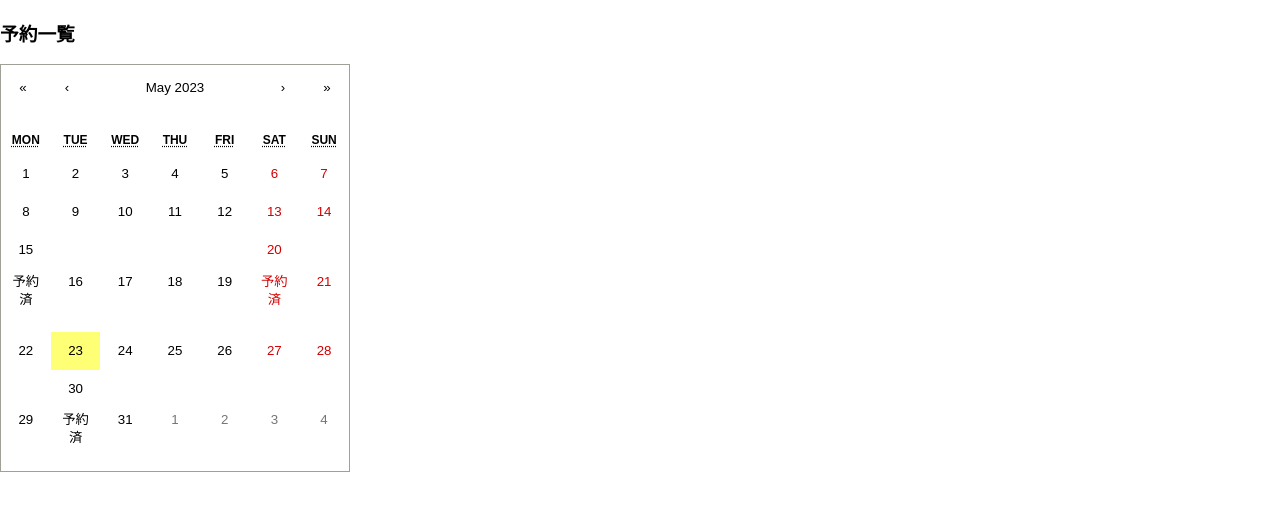
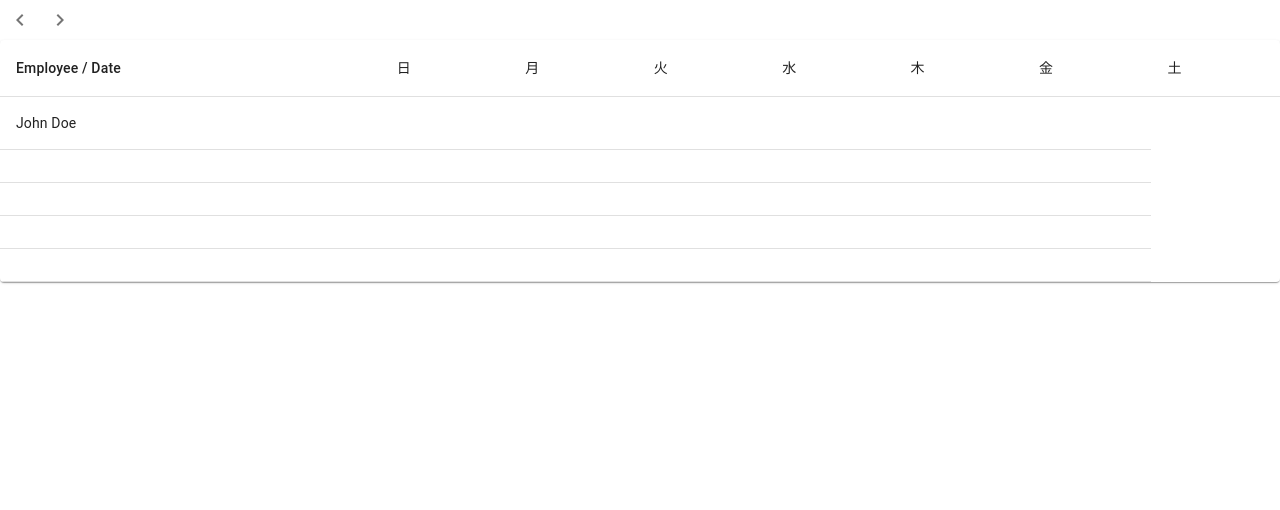
Before and after one commit to Buront2610/reservation_system, a React (Create React App) app: page /test4 in a window 1280 px wide. Shown: the top 510 px of the page. Built offline with nearby package versions, Linux system fonts and the light colour scheme.

Commit message:
[update]テストページの更新

```diff
--- a/src/compornents/testUserReserveInfo.tsx
+++ b/src/compornents/testUserReserveInfo.tsx
@@ -1,9 +1,12 @@
 import React, { useState, useEffect } from 'react';
-import Calendar from 'react-calendar';
-import 'react-calendar/dist/Calendar.css';
-import { Reservation, Employee } from './types';
+import { Reservation, Bento, Employee } from './types';
+import { getReservations, getBento, getEmployees } from './API';
+import { Box, Table, TableBody, TableCell, TableContainer, TableHead, TableRow, Paper, IconButton } from '@mui/material';
+import { UseAuth } from './authContext';
+import { CheckCircleOutline as CheckCircleOutlineIcon, HighlightOff as HighlightOffIcon, ChevronLeft, ChevronRight } from '@mui/icons-material';
 
-// Dummy Data
+
+// Define dummy data
 const dummyReservations: Reservation[] = [
     { id: 1, employee_id: 1, reservation_date: '2023-05-15', bento_id: 1, quantity: 1, is_delivered: true },
     { id: 2, employee_id: 1, reservation_date: '2023-05-20', bento_id: 2, quantity: 2, is_delivered: false },
@@ -14,37 +17,101 @@ const dummyEmployees: Employee[] = [
     { id: 1, name: 'John Doe', workplace_id: 1 },
 ];
 
-// Mocked API Functions
-const getReservations = () => Promise.resolve(dummyReservations);
-const getEmployees = () => Promise.resolve(dummyEmployees);
+export default function TestReservationHistoryPage() {
+    // const { user } = UseAuth();
 
-function TestReservationHistoryPage() {
+    // if(!user) {
+    //     throw new Error('User is not logged in.');
+    // }
+
+    const today = new Date();
+    const [month, setMonth] = useState(today.getMonth());
+    const [year, setYear] = useState(today.getFullYear());
     const [reservations, setReservations] = useState<Reservation[]>([]);
+    const [employeeList, setEmployeeList] = useState<Employee[]>([]);
 
     useEffect(() => {
-        getReservations().then(setReservations);
+        setReservations(dummyReservations);
+        setEmployeeList(dummyEmployees);
     }, []);
 
-    const reservedDates = reservations.map(reservation => new Date(reservation.reservation_date));
+    const getDaysInMonth = (month: number, year: number) => {
+        return new Date(year, month + 1, 0).getDate();
+    };
 
-    type View = 'month' | 'year' | 'decade' | 'century';
-    type TileContentProps = { date: Date; view: View };
+    const getFirstDayOfMonth = (month: number, year: number) => {
+        return new Date(year, month, 1).getDay();
+    };
 
-    const tileContent = ({ date, view }: TileContentProps) => {
-        if (view === 'month' && reservedDates.some(d => d.getTime() === date.getTime())) {
-            return <p>予約済</p>;
+    const getReservationStatus = (date: string, employeeId: number) => {
+        const reservation = reservations.find(
+            reservation => reservation.employee_id === employeeId && reservation.reservation_date === date
+        );
+        return reservation ? "予約済" : "";
+    };
+
+    const decreaseMonth = () => {
+        setMonth(month - 1);
+        if (month - 1 < 0) {
+            setMonth(11);
+            setYear(year - 1);
         }
-        return null;
+    };
+
+    const increaseMonth = () => {
+        setMonth(month + 1);
+        if (month + 1 > 11) {
+            setMonth(0);
+            setYear(year + 1);
+        }
     };
 
     return (
-        <div>
-            <h3>予約一覧</h3>
-            <Calendar
-                tileContent={tileContent}
-            />
-        </div>
+        <Box>
+            <IconButton onClick={decreaseMonth}>
+                <ChevronLeft />
+            </IconButton>
+            <IconButton onClick={increaseMonth}>
+                <ChevronRight />
+            </IconButton>
+            <TableContainer component={Paper}>
+                <Table>
+                    <TableHead>
+                        <TableRow>
+                            <TableCell>Employee / Date</TableCell>
+                            {["日", "月", "火", "水", "木", "金", "土"].map(day => (
+                                <TableCell>{day}</TableCell>
+                            ))}
+                        </TableRow>
+                    </TableHead>
+                    <TableBody>
+                        {employeeList.map(employee => {
+                            let rows = [];
+                            let cells = [];
+                            cells.push(<TableCell>{employee.name}</TableCell>);
+                            for (let i = 0; i < getFirstDayOfMonth(month, year); i++) {
+                                cells.push(<TableCell></TableCell>);
+                            }
+                            for (let day = 1; day <= getDaysInMonth(month, year); day++) {
+                                const date = `${year}-${month + 1}-${day}`;
+                                const reservationStatus = getReservationStatus(date, employee.id);
+                                cells.push(<TableCell style={reservationStatus ? {backgroundColor: "yellow"} : {}}>{reservationStatus}</TableCell>);
+                                if (cells.length % 7 === 0) {
+                                    rows.push(<TableRow>{cells}</TableRow>);
+                                    cells = [];
+                                }
+                            }
+                            if (cells.length > 0) {
+                                while (cells.length < 7) {
+                                    cells.push(<TableCell></TableCell>);
+                                }
+                                rows.push(<TableRow>{cells}</TableRow>);
+                            }
+                            return rows;
+                        })}
+                    </TableBody>
+                </Table>
+            </TableContainer>
+        </Box>
     );
-};
-
-export default TestReservationHistoryPage;
+}
```
